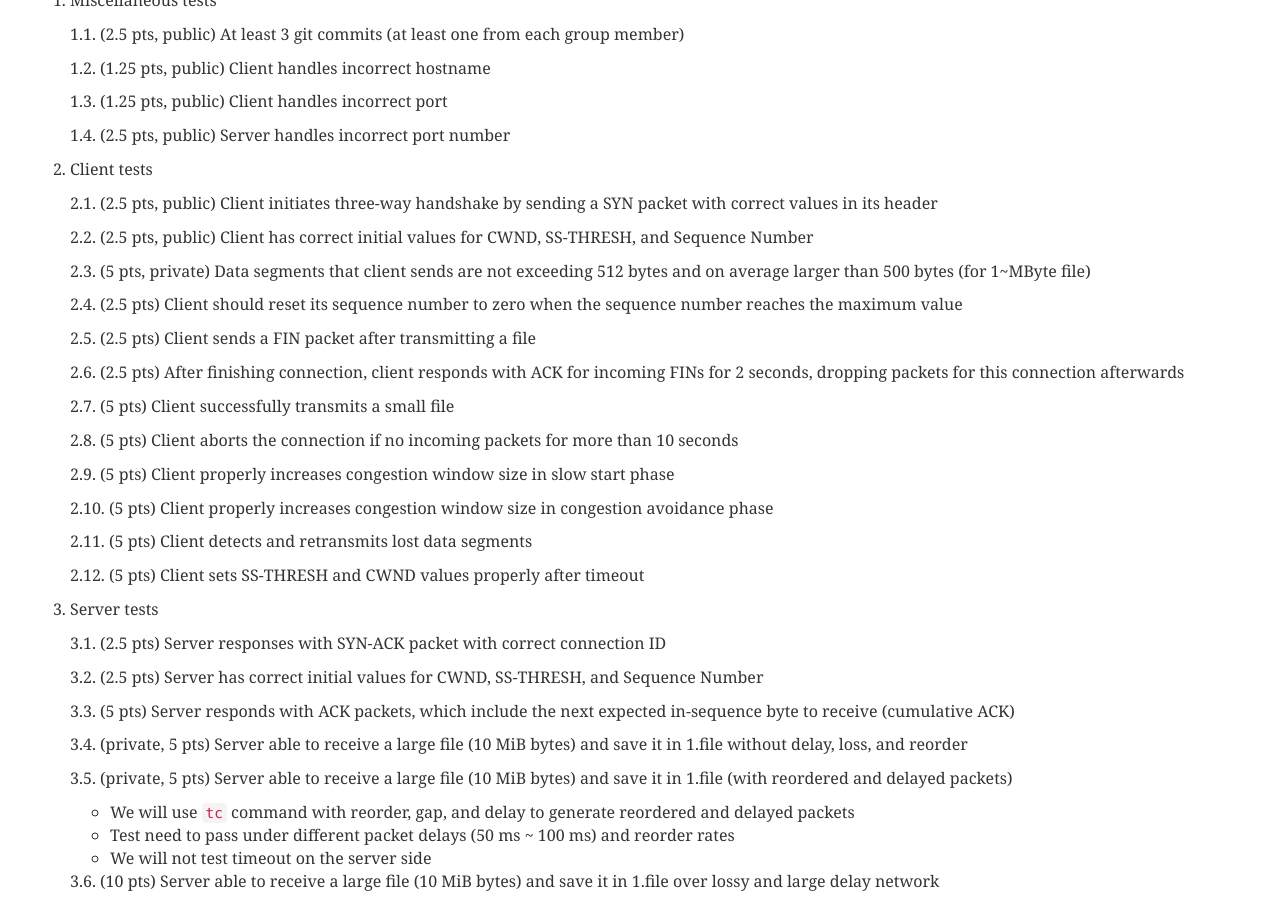
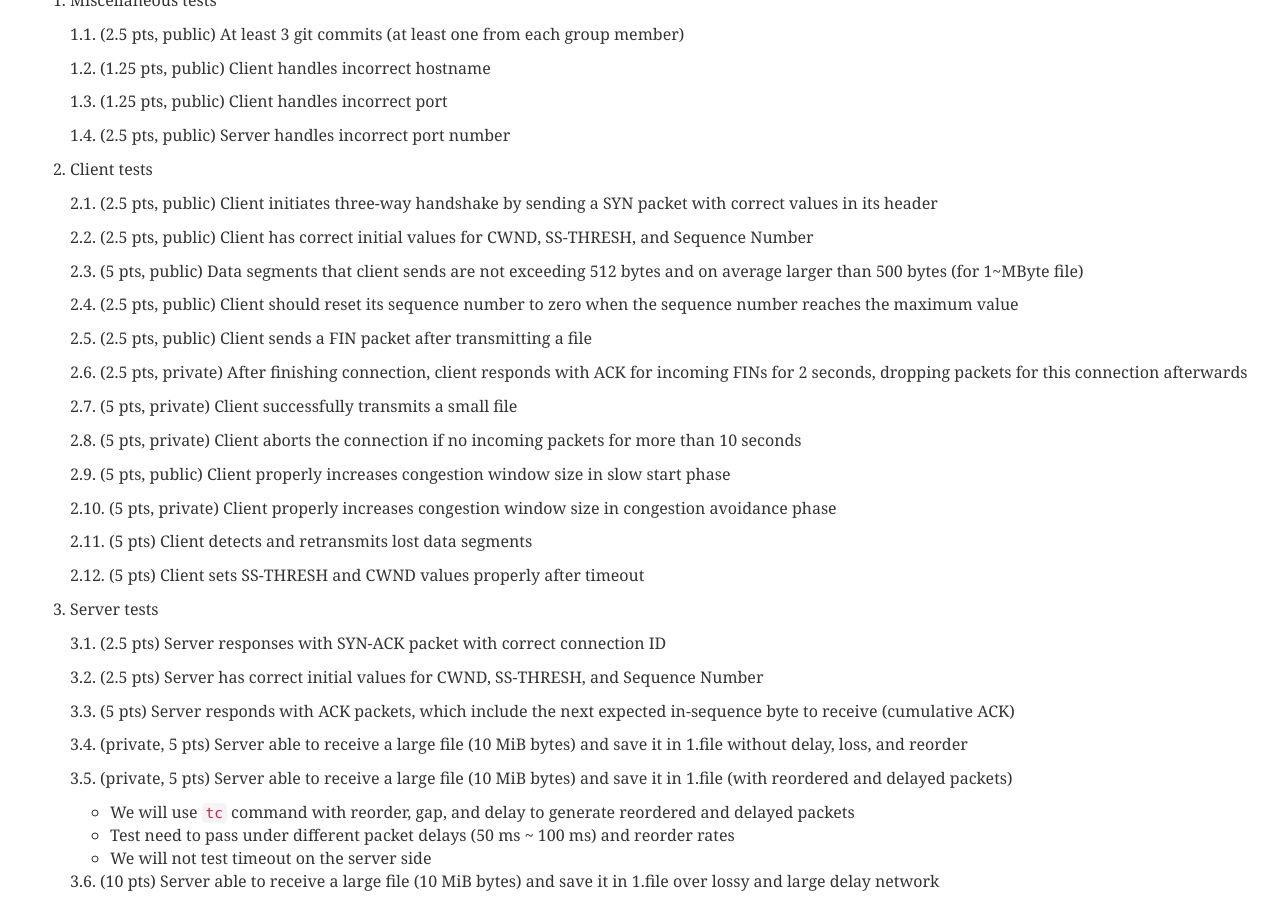
Before and after one commit to cawka/cs118-spring2017, a Jekyll site: the page built from project-2.md, in a window 1280 px wide and 900 px high, scrolled down 9935 px. Built offline with Jekyll 4.4.1, drawn with Linux system fonts in a browser that asks for light colours; nearby versions of some CDN libraries.

Commit message:
Add more designation of public/private tests

```diff
--- a/project-2.md
+++ b/project-2.md
@@ -454,21 +454,21 @@ Your code will then be automatically tested in some testing scenarios. If your c
 
     2.2. (2.5 pts, public) Client has correct initial values for CWND, SS-THRESH, and Sequence Number
 
-    2.3. (5 pts, private) Data segments that client sends are not exceeding 512 bytes and on average larger than 500 bytes (for 1~MByte file)
+    2.3. (5 pts, public) Data segments that client sends are not exceeding 512 bytes and on average larger than 500 bytes (for 1~MByte file)
 
-    2.4. (2.5 pts) Client should reset its sequence number to zero when the sequence number reaches the maximum value
+    2.4. (2.5 pts, public) Client should reset its sequence number to zero when the sequence number reaches the maximum value
 
-    2.5. (2.5 pts) Client sends a FIN packet after transmitting a file
+    2.5. (2.5 pts, public) Client sends a FIN packet after transmitting a file
 
-    2.6. (2.5 pts) After finishing connection, client responds with ACK for incoming FINs for 2 seconds, dropping packets for this connection afterwards
+    2.6. (2.5 pts, private) After finishing connection, client responds with ACK for incoming FINs for 2 seconds, dropping packets for this connection afterwards
 
-    2.7. (5 pts) Client successfully transmits a small file
+    2.7. (5 pts, private) Client successfully transmits a small file
 
-    2.8. (5 pts) Client aborts the connection if no incoming packets for more than 10 seconds
+    2.8. (5 pts, private) Client aborts the connection if no incoming packets for more than 10 seconds
 
-    2.9. (5 pts) Client properly increases congestion window size in slow start phase
+    2.9. (5 pts, public) Client properly increases congestion window size in slow start phase
 
-    2.10. (5 pts) Client properly increases congestion window size in congestion avoidance phase
+    2.10. (5 pts, private) Client properly increases congestion window size in congestion avoidance phase
 
     2.11. (5 pts) Client detects and retransmits lost data segments
 
```
